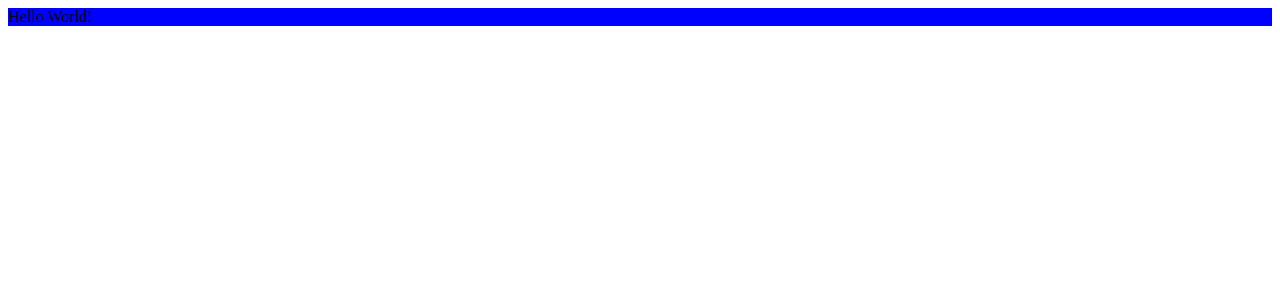
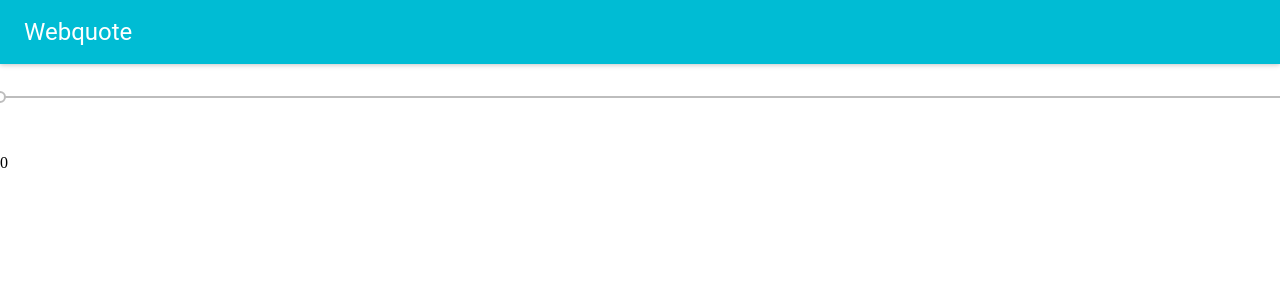
Before and after one commit to openscript/webquote, a React app: page / in a window 1280 px wide. Shown: the top 300 px of the page. Built offline with nearby package versions, Linux system fonts and the light colour scheme.

Commit message:
Add material ui

```diff
--- a/package.json
+++ b/package.json
@@ -18,6 +18,7 @@
   },
   "dependencies": {
     "@types/copy-webpack-plugin": "^4.0.1",
+    "@types/material-ui": "^0.18.4",
     "@types/react": "^16.0.22",
     "@types/react-dom": "^16.0.3",
     "@types/webpack": "^3.8.1",
@@ -27,6 +28,7 @@
     "babel-preset-env": "^1.6.1",
     "copy-webpack-plugin": "^4.2.0",
     "css-loader": "^0.28.7",
+    "material-ui": "^0.19.4",
     "node-sass": "^4.6.1",
     "react": "^16.1.0",
     "react-dom": "^16.1.0",
--- /dev/null
+++ b/src/components/section.tsx
@@ -0,0 +1,36 @@
+import * as React from 'react';
+import {Total} from "./total";
+import {Slider} from "material-ui";
+
+interface Props {
+}
+
+interface State {
+    sliderValue: number;
+}
+
+export class Section extends React.Component<Props, State> {
+    public constructor(props: Props) {
+        super(props);
+
+        const initialState: State = {
+            sliderValue: 0
+        };
+        this.state = initialState;
+
+        this.onSliderChange = this.onSliderChange.bind(this);
+    }
+
+    public onSliderChange(event: object, newValue: number) {
+        this.setState({sliderValue: newValue});
+    }
+
+    public render() {
+        return (
+            <div>
+                <Slider onChange={this.onSliderChange}/>
+                <Total value={this.state.sliderValue} />
+            </div>
+        );
+    }
+}
--- /dev/null
+++ b/src/components/total.tsx
@@ -0,0 +1,15 @@
+import * as React from 'react';
+
+interface Props {
+    value: number
+}
+
+export class Total extends React.Component<Props, {}> {
+    public render() {
+        return (
+            <div>
+                {this.props.value}
+            </div>
+        );
+    }
+}
--- /dev/null
+++ b/src/containers/app.tsx
@@ -0,0 +1,27 @@
+import * as React from 'react';
+import {getMuiTheme, lightBaseTheme, MuiThemeProvider} from "material-ui/styles";
+import {AppBar} from "material-ui";
+import {injectGlobal} from "styled-components";
+import {Section} from "../components/section";
+
+injectGlobal`
+  body {
+    margin: 0;
+  }
+`;
+
+interface Props {
+}
+
+const Container: React.SFC<Props> = props => {
+    return (
+        <MuiThemeProvider muiTheme={getMuiTheme(lightBaseTheme)}>
+            <div>
+                <AppBar title='Webquote' showMenuIconButton={false} />
+                <Section />
+            </div>
+        </MuiThemeProvider>
+    );
+};
+
+export const App = Container;
--- a/src/containers/app/index.tsx
+++ /dev/null
@@ -1,17 +0,0 @@
-import * as React from 'react';
-import styled from 'styled-components';
-
-interface Props {
-}
-
-const Wrapper = styled.div`
-  background-color: blue;
-`;
-
-const Container: React.SFC<Props> = props => (
-    <Wrapper>
-        Hello World!
-    </Wrapper>
-);
-
-export const App = Container;
--- a/src/index.tsx
+++ b/src/index.tsx
@@ -1,6 +1,6 @@
 import * as React from 'react';
 import * as ReactDOM from 'react-dom';
-import {App} from './containers/app/index';
+import {App} from "./containers/app";
 
 // initialize app
 ReactDOM.render((
--- /dev/null
+++ b/src/models/section.ts
@@ -0,0 +1,9 @@
+export type Section = {
+    title: string,
+    description: string
+};
+
+export const defaultSection: Section = {
+    title: '',
+    description: ''
+};
```
Also changed, not shown: src/actions/index.ts (added), 1 other file (tests, documents, lock files or other folders).
